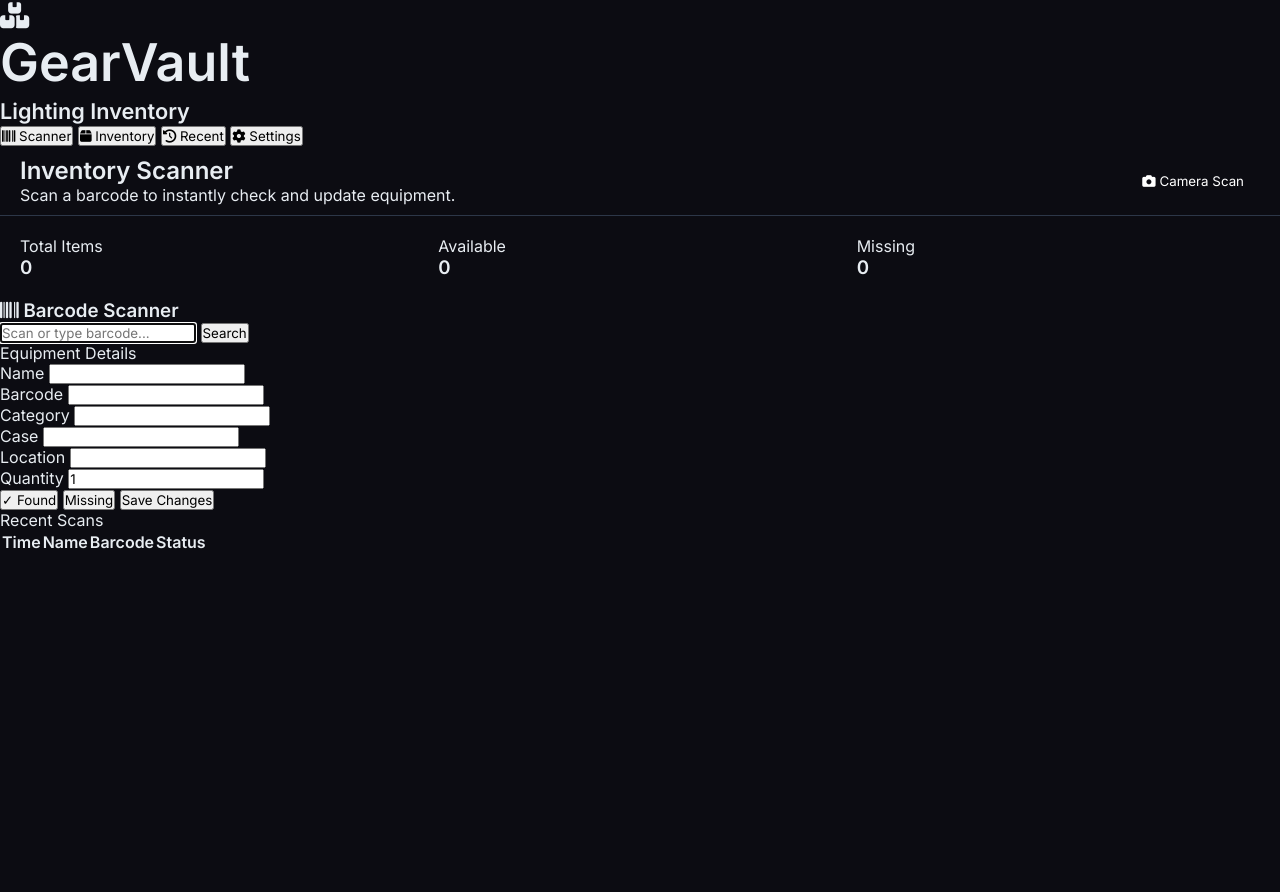
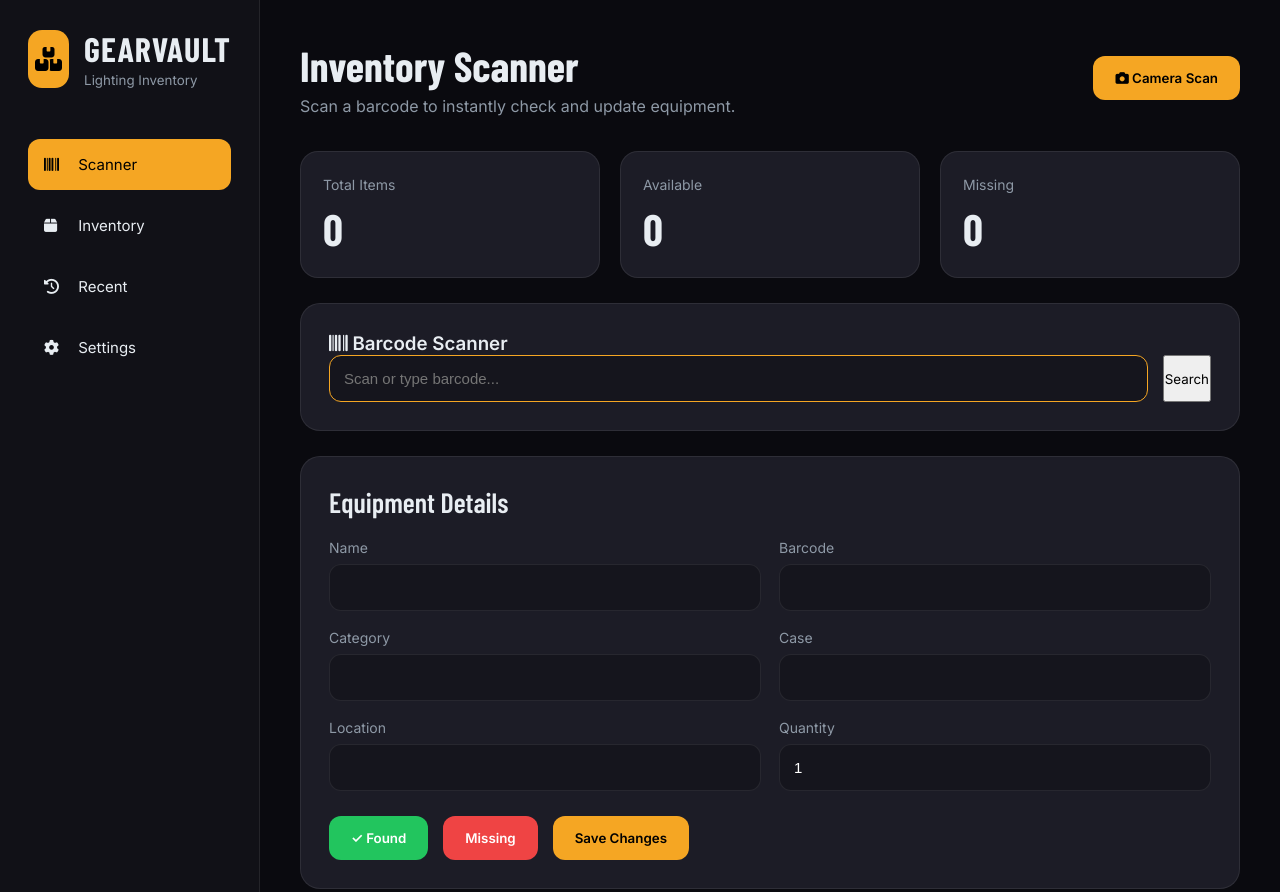
Before and after one commit to eartheth/GearVault, a plain HTML site: page index.html in a window 1280 px wide. Shown: the top 892 px of the page. Before the commit the page ends 800 px from the top, so only its background shows below. Drawn offline with nearby package versions, Linux system fonts and the light colour scheme; a script that the page names is missing; a web font is replaced by a local one.

Commit message:
Refactor styles for GearVault theme in style.css

```diff
--- a/style.css
+++ b/style.css
@@ -1,338 +1,506 @@
-/* ===========================================
-   LightStock
-   Main Stylesheet
-=========================================== */
+/* ==========================================
+   GearVault
+   Style Sheet
+========================================== */
 
 :root{
 
-   --bg: #0C0C12;
-   --sidebar: #111118;
-   --panel: #17171F;
-   --panel-hover: #1F1F2A;
+    --bg:#0A0A0F;
+    --card:#1C1C26;
+    --card2:#15151d;
 
-   --border: #252533;
+    --amber:#F5A623;
+    --steel:#8BA7BF;
 
-   --primary: #F5A623;      /* Orange */
+    --text:#E8EDF2;
+    --muted:#8e99a6;
 
-   --success: #3ECF8E;
-   --warning: #F5C842;
-   --danger: #E84040;
+    --green:#22c55e;
+    --red:#ef4444;
 
-   --text: #E8EDF2;
-   --subtext: #8BA7BF;
-   --muted: #4A5568;
+    --border:rgba(255,255,255,.08);
 
 }
 
 *{
-
     margin:0;
     padding:0;
     box-sizing:border-box;
-
-    font-family:
-        Inter,
-        Arial,
-        sans-serif;
-
 }
 
 body{
 
     background:var(--bg);
+
     color:var(--text);
+
+    font-family:'Inter',sans-serif;
+
+    display:flex;
+
+    min-height:100vh;
 
 }
 
-/* ================= HEADER ================= */
+/* ==========================
+Sidebar
+========================== */
 
-header{
+.sidebar{
 
-    height:70px;
+    width:260px;
 
-    display:flex;
-    justify-content:space-between;
-    align-items:center;
+    background:#111117;
 
-    padding:20px;
+    border-right:1px solid var(--border);
 
-    border-bottom:1px solid #2d3748;
+    padding:28px;
 
 }
 
 .logo{
 
-    font-size:26px;
-    font-weight:700;
+    display:flex;
+
+    align-items:center;
+
+    gap:15px;
+
+    margin-bottom:50px;
 
 }
 
-.header-right{
+.logo-icon{
+
+    width:58px;
+
+    height:58px;
+
+    background:var(--amber);
+
+    color:#000;
+
+    border-radius:14px;
 
     display:flex;
-    gap:10px;
+
+    justify-content:center;
+
+    align-items:center;
+
+    font-size:24px;
 
 }
 
-header button{
+.logo h1{
+
+    font-family:'Barlow Condensed',sans-serif;
+
+    text-transform:uppercase;
+
+    letter-spacing:1px;
+
+    font-size:34px;
+
+}
+
+.logo small{
+
+    color:var(--muted);
+
+}
+
+.nav-btn{
+
+    width:100%;
 
     border:none;
 
-    background:var(--surface);
+    background:none;
 
-    color:white;
+    color:var(--text);
 
-    padding:10px 16px;
+    text-align:left;
+
+    padding:16px;
+
+    margin-bottom:10px;
 
     border-radius:12px;
 
     cursor:pointer;
 
+    font-size:15px;
+
+    transition:.2s;
+
 }
 
-/* ================= SEARCH ================= */
+.nav-btn i{
 
-.search{
+    width:30px;
+
+}
+
+.nav-btn:hover{
+
+    background:var(--card);
+
+}
+
+.nav-btn.active{
+
+    background:var(--amber);
+
+    color:#000;
+
+}
+
+/* ==========================
+Main
+========================== */
+
+.main{
+
+    flex:1;
+
+    padding:40px;
+
+}
+
+header{
+
+    display:flex;
+
+    justify-content:space-between;
+
+    align-items:center;
+
+    margin-bottom:35px;
+
+}
+
+header h2{
+
+    font-family:'Barlow Condensed',sans-serif;
+
+    font-size:42px;
+
+}
+
+header p{
+
+    color:var(--muted);
+
+    margin-top:6px;
+
+}
+
+/* ==========================
+Buttons
+========================== */
+
+button{
+
+    font-family:inherit;
+
+}
+
+.primary{
+
+    background:var(--amber);
+
+    color:#000;
+
+}
+
+.success{
+
+    background:var(--green);
+
+    color:white;
+
+}
+
+.warning{
+
+    background:var(--red);
+
+    color:white;
+
+}
+
+.primary,
+.success,
+.warning{
+
+    border:none;
+
+    border-radius:12px;
+
+    padding:14px 22px;
+
+    cursor:pointer;
+
+    font-weight:600;
+
+    transition:.2s;
+
+}
+
+.primary:hover,
+.success:hover,
+.warning:hover{
+
+    transform:translateY(-2px);
+
+}
+
+/* ==========================
+Stats
+========================== */
+
+.stats{
+
+    display:grid;
+
+    grid-template-columns:repeat(3,1fr);
+
+    gap:20px;
+
+    margin-bottom:25px;
+
+}
+
+.stat{
+
+    background:var(--card);
+
+    border:1px solid var(--border);
+
+    border-radius:18px;
+
+    padding:22px;
+
+}
+
+.stat span{
+
+    color:var(--muted);
+
+    font-size:14px;
+
+}
+
+.stat h3{
+
+    font-family:'Barlow Condensed';
+
+    font-size:44px;
+
+    margin-top:8px;
+
+}
+
+/* ==========================
+Cards
+========================== */
+
+.scanner-card,
+.equipment-card,
+.recent-card{
+
+    background:var(--card);
+
+    border:1px solid var(--border);
+
+    border-radius:20px;
+
+    padding:28px;
+
+    margin-bottom:25px;
+
+}
+
+.card-title{
+
+    font-family:'Barlow Condensed';
+
+    font-size:28px;
+
+    margin-bottom:20px;
+
+}
+
+/* ==========================
+Scanner
+========================== */
+
+.scan-box{
+
+    display:flex;
+
+    gap:15px;
+
+}
+
+.scan-box input{
+
+    flex:1;
+
+}
+
+/* ==========================
+Inputs
+========================== */
+
+input{
+
+    width:100%;
+
+    background:var(--card2);
+
+    border:1px solid var(--border);
+
+    color:white;
+
+    padding:14px;
+
+    border-radius:12px;
+
+    font-size:15px;
+
+    outline:none;
+
+}
+
+input:focus{
+
+    border-color:var(--amber);
+
+}
+
+label{
+
+    display:block;
+
+    margin-bottom:8px;
+
+    color:var(--muted);
+
+    font-size:14px;
+
+}
+
+.grid{
+
+    display:grid;
+
+    grid-template-columns:repeat(2,1fr);
+
+    gap:18px;
+
+}
+
+.buttons{
+
+    display:flex;
+
+    gap:15px;
+
+    margin-top:25px;
+
+}
+
+/* ==========================
+Table
+========================== */
+
+table{
+
+    width:100%;
+
+    border-collapse:collapse;
+
+}
+
+th{
+
+    text-align:left;
+
+    padding:16px;
+
+    color:var(--amber);
+
+    font-family:'Barlow Condensed';
+
+    font-size:20px;
+
+}
+
+td{
+
+    padding:16px;
+
+    border-top:1px solid var(--border);
+
+}
+
+tbody tr:hover{
+
+    background:#222230;
+
+}
+
+/* ==========================
+Responsive
+========================== */
+
+@media(max-width:950px){
+
+.sidebar{
+
+    display:none;
+
+}
+
+.main{
 
     padding:20px;
 
 }
 
-.search input{
+.stats{
 
-    width:100%;
-
-    padding:18px;
-
-    border-radius:14px;
-
-    border:none;
-
-    outline:none;
-
-    background:var(--surface);
-
-    color:white;
-
-    font-size:17px;
+    grid-template-columns:1fr;
 
 }
 
-/* ================= HERO ================= */
+.grid{
 
-.hero{
-
-    padding:20px;
+    grid-template-columns:1fr;
 
 }
 
-.scanButton{
+header{
 
-    width:100%;
+    flex-direction:column;
 
-    height:180px;
+    align-items:flex-start;
 
-    border:none;
-
-    border-radius:25px;
-
-    background:linear-gradient(
-        135deg,
-        #2563eb,
-        #06b6d4
-    );
-
-    color:white;
-
-    cursor:pointer;
+    gap:20px;
 
 }
 
-.scanButton:hover{
+.scan-box{
 
-    transform:translateY(-2px);
+    flex-direction:column;
 
 }
 
-.scanButton h2{
+.buttons{
 
-    font-size:42px;
-
-    margin-top:8px;
-
-}
-
-.scanButton p{
-
-    color:#dbeafe;
-
-}
-
-/* ================= GRID ================= */
-
-.quickActions{
-
-    display:grid;
-
-    grid-template-columns:
-
-        repeat(2,1fr);
-
-    gap:16px;
-
-    padding:20px;
-
-}
-
-.quickActions button{
-
-    background:var(--surface);
-
-    color:white;
-
-    border:none;
-
-    border-radius:18px;
-
-    padding:35px;
-
-    cursor:pointer;
-
-    transition:.2s;
-
-}
-
-.quickActions button:hover{
-
-    background:var(--surface2);
-
-}
-
-/* ================= STATS ================= */
-
-.stats{
-
-    display:grid;
-
-    grid-template-columns:
-
-        repeat(auto-fit,minmax(180px,1fr));
-
-    gap:15px;
-
-    padding:20px;
-
-}
-
-.card{
-
-    background:var(--surface);
-
-    border-radius:18px;
-
-    padding:20px;
-
-}
-
-.card h4{
-
-    color:var(--sub);
-
-    margin-bottom:12px;
-
-}
-
-.card span{
-
-    font-size:40px;
-
-    font-weight:bold;
-
-}
-
-/* ================= RECENT ================= */
-
-.recent{
-
-    padding:20px;
-
-}
-
-#recentActivity{
-
-    margin-top:12px;
-
-    background:var(--surface);
-
-    border-radius:18px;
-
-    padding:20px;
-
-}
-
-/* ================= BOTTOM NAV ================= */
-
-.bottomNav{
-
-    position:fixed;
-
-    bottom:0;
-
-    left:0;
-
-    width:100%;
-
-    height:75px;
-
-    display:flex;
-
-    justify-content:space-around;
-
-    align-items:center;
-
-    background:#18181b;
-
-    border-top:1px solid #333;
-
-}
-
-.bottomNav button{
-
-    background:none;
-
-    border:none;
-
-    color:white;
-
-    cursor:pointer;
-
-}
-
-.bottomNav p{
-
-    font-size:12px;
-
-}
-
-/* ================= MOBILE ================= */
-
-@media(max-width:700px){
-
-.quickActions{
-
-grid-template-columns:1fr;
-
-}
-
-.scanButton{
-
-height:150px;
-
-}
-
-.card span{
-
-font-size:30px;
+    flex-direction:column;
 
 }
 
```
